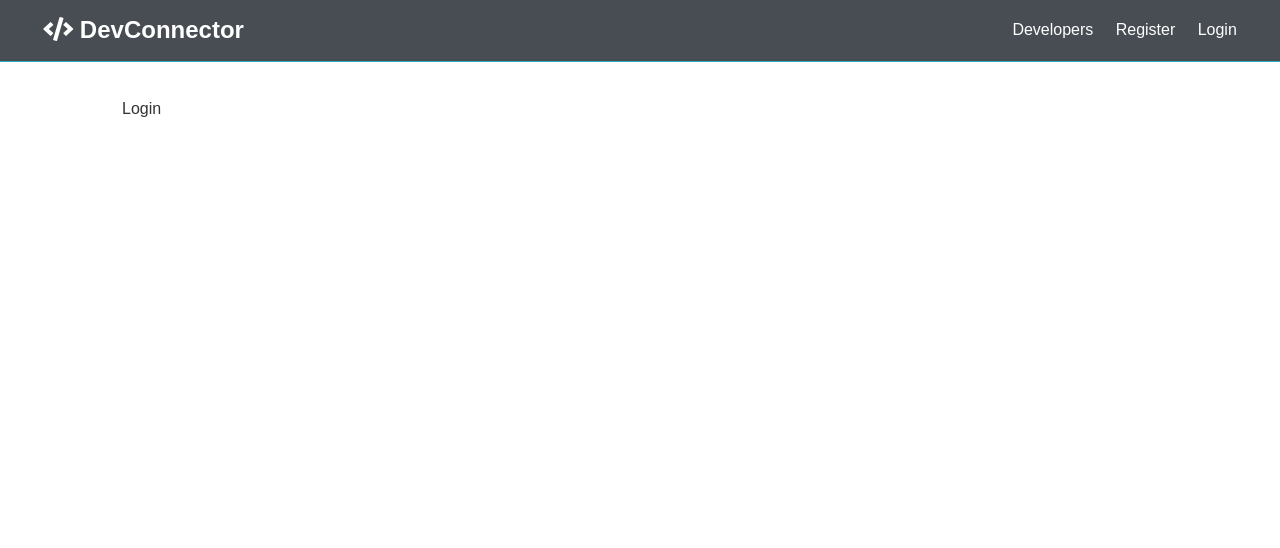
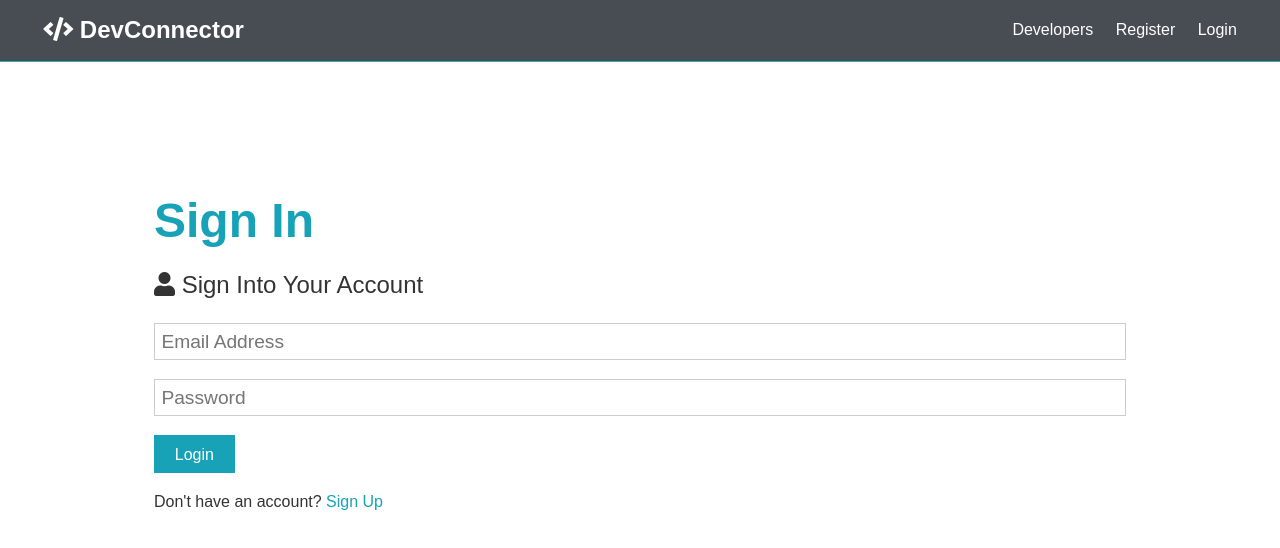
Before and after one commit to imronha/devbook, a React (Create React App) app in the folder client/: page /login in a window 1280 px wide. Shown: the top 548 px of the page. Built offline with nearby package versions, Linux system fonts and the light colour scheme.

Commit message:
frontend login and register forms created

```diff
--- a/client/src/components/auth/Login.js
+++ b/client/src/components/auth/Login.js
@@ -1,7 +1,58 @@
-import React from "react";
+import React, { Fragment, useState } from "react";
+import { Link } from "react-router-dom";
 
 const Login = () => {
-  return <div>Login</div>;
+  const [formData, setFormData] = useState({
+    email: "",
+    password: "",
+  });
+
+  const { email, password } = formData;
+
+  const onChange = (e) =>
+    setFormData({ ...formData, [e.target.name]: e.target.value });
+
+  const onSubmit = async (e) => {
+    e.preventDefault();
+    console.log("Successfully logged in");
+  };
+
+  return (
+    <Fragment>
+      <section className="container">
+        <h1 className="large text-primary">Sign In</h1>
+        <p className="lead">
+          <i className="fas fa-user"></i> Sign Into Your Account
+        </p>
+        <form className="form" onSubmit={(e) => onSubmit(e)}>
+          <div className="form-group">
+            <input
+              type="email"
+              placeholder="Email Address"
+              name="email"
+              value={email}
+              onChange={(e) => onChange(e)}
+              required
+            />
+          </div>
+          <div className="form-group">
+            <input
+              type="password"
+              placeholder="Password"
+              name="password"
+              value={password}
+              onChange={(e) => onChange(e)}
+              minLength="6"
+            />
+          </div>
+          <input type="submit" className="btn btn-primary" value="Login" />
+        </form>
+        <p className="my-1">
+          Don't have an account? <Link to="/register">Sign Up</Link>
+        </p>
+      </section>
+    </Fragment>
+  );
 };
 
 export default Login;
--- a/client/src/components/auth/Register.js
+++ b/client/src/components/auth/Register.js
@@ -1,4 +1,8 @@
 import React, { Fragment, useState } from "react";
+import { Link } from "react-router-dom";
+
+// Used axios to send reg req to backend
+// import axios from "axios";
 
 const Register = () => {
   const [formData, setFormData] = useState({
@@ -9,15 +13,36 @@
   });
 
   const { name, email, password, password2 } = formData;
+
   const onChange = (e) =>
     setFormData({ ...formData, [e.target.name]: e.target.value });
 
-  const onSubmit = (e) => {
+  const onSubmit = async (e) => {
     e.preventDefault();
+    // Check to see if passwords entered match
     if (password !== password2) {
       console.log("Passwords do not match");
     } else {
-      console.log(formData);
+      console.log("Successfully registered new user.");
+      // The following code successfully creates new user in db but this will be handled by redux later
+      //   const newUser = {
+      //     name,
+      //     email,
+      //     password,
+      //   };
+
+      //   // Send new user registration form to backend
+      //   try {
+      //     const config = {
+      //       headers: {
+      //         "Content-Type": "application/json",
+      //       },
+      //     };
+      //     const body = JSON.stringify(newUser);
+      //     const res = await axios.post("/api/users", body, config);
+      //     console.log(res.data);
+      //   } catch (err) {}
+      //   console.log(formData);
     }
   };
   return (
@@ -75,7 +100,7 @@
           <input type="submit" className="btn btn-primary" value="Register" />
         </form>
         <p className="my-1">
-          Already have an account? <a href="login.html">Sign In</a>
+          Already have an account? <Link to="/login">Sign In</Link>
         </p>
       </section>
     </Fragment>
```
